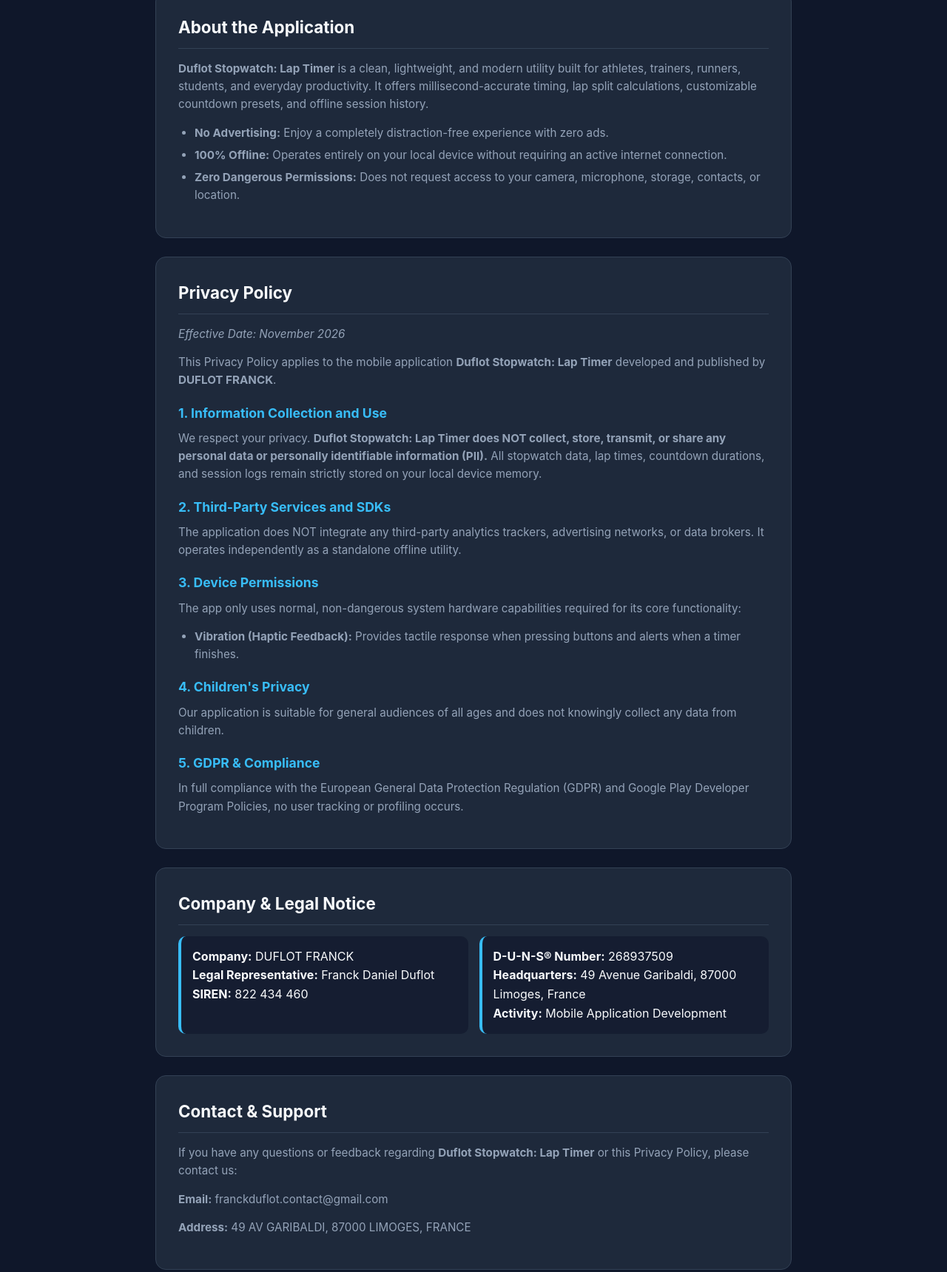
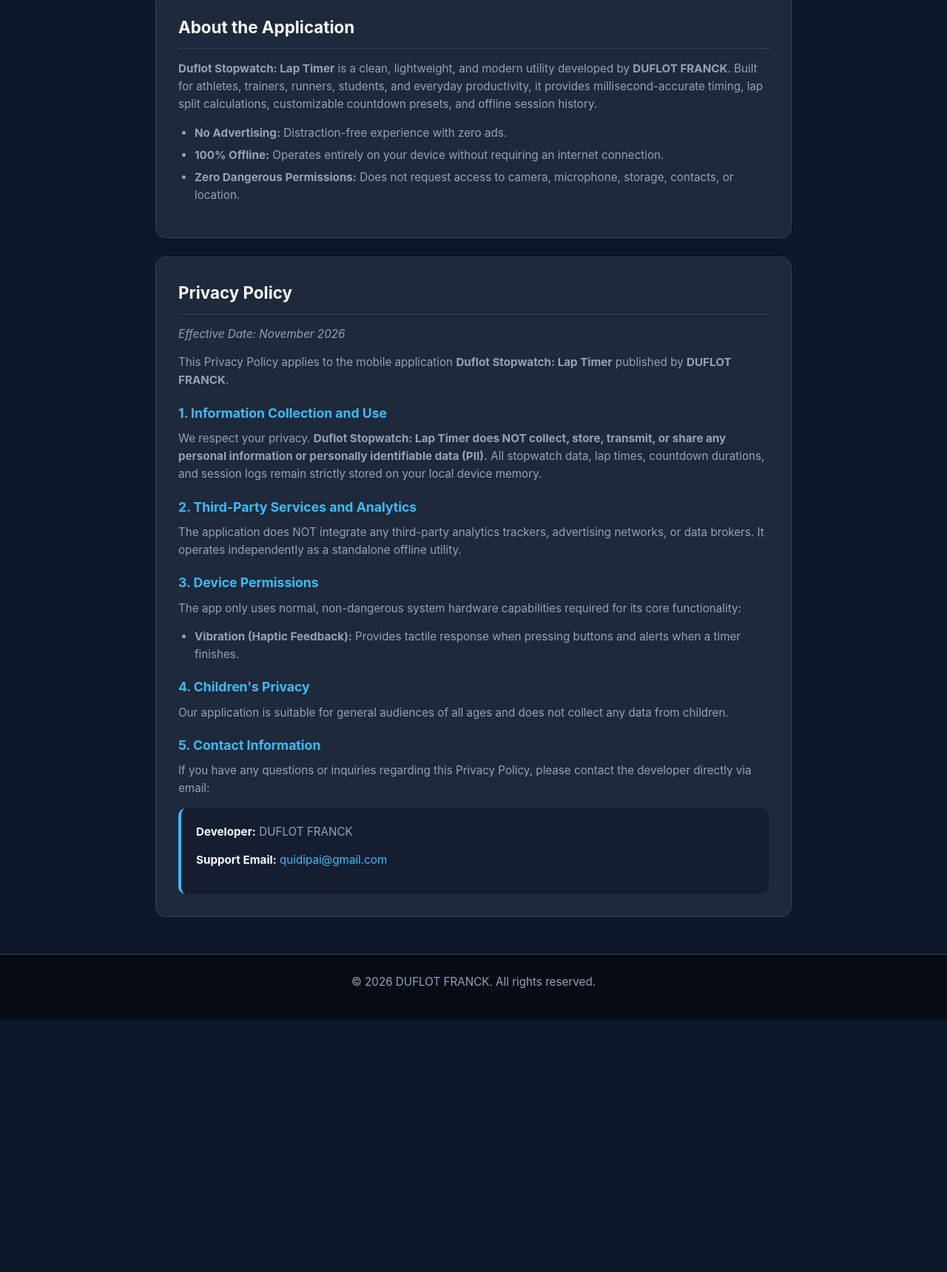
Before and after one commit to quidipai-sys/quidipai-sys.github.io, a plain HTML site: page index.html in a window 1280 px wide. Shown: the part 343-2063 px from the top of the page at 74% size. After the commit the page ends 1723 px from the top, so only its background shows below. Drawn offline with Linux system fonts and the light colour scheme.

Commit message:
Update index.html

```diff
--- a/index.html
+++ b/index.html
@@ -34,9 +34,8 @@
         p, ul { color: var(--text-muted); margin-bottom: 14px; font-size: 0.95rem; }
         ul { padding-left: 22px; }
         li { margin-bottom: 6px; }
-        .grid { display: grid; grid-template-columns: repeat(auto-fit, minmax(250px, 1fr)); gap: 15px; margin-top: 15px; }
-        .info-box { background: rgba(15, 23, 42, 0.6); padding: 15px; border-radius: 10px; border-left: 4px solid var(--primary); }
-        .info-box strong { color: var(--text-light); }
+        .contact-box { background: rgba(15, 23, 42, 0.6); padding: 20px; border-radius: 10px; border-left: 4px solid var(--primary); }
+        .contact-box strong { color: var(--text-light); }
         footer { background: #070b14; color: var(--text-muted); text-align: center; padding: 25px 0; margin-top: 50px; font-size: 0.85rem; border-top: 1px solid var(--border); }
     </style>
 </head>
@@ -46,9 +45,8 @@
         <div class="container nav">
             <a href="#" class="logo">DUFLOT <span>FRANCK</span></a>
             <div class="links">
-                <a href="#about">About App</a>
+                <a href="#about">About</a>
                 <a href="#privacy">Privacy Policy</a>
-                <a href="#legal">Legal Notice</a>
                 <a href="#contact">Contact</a>
             </div>
         </div>
@@ -64,11 +62,11 @@
         <!-- About App -->
         <section id="about" class="card">
             <h2>About the Application</h2>
-            <p><strong>Duflot Stopwatch: Lap Timer</strong> is a clean, lightweight, and modern utility built for athletes, trainers, runners, students, and everyday productivity. It offers millisecond-accurate timing, lap split calculations, customizable countdown presets, and offline session history.</p>
+            <p><strong>Duflot Stopwatch: Lap Timer</strong> is a clean, lightweight, and modern utility developed by <strong>DUFLOT FRANCK</strong>. Built for athletes, trainers, runners, students, and everyday productivity, it provides millisecond-accurate timing, lap split calculations, customizable countdown presets, and offline session history.</p>
             <ul>
-                <li><strong>No Advertising:</strong> Enjoy a completely distraction-free experience with zero ads.</li>
-                <li><strong>100% Offline:</strong> Operates entirely on your local device without requiring an active internet connection.</li>
-                <li><strong>Zero Dangerous Permissions:</strong> Does not request access to your camera, microphone, storage, contacts, or location.</li>
+                <li><strong>No Advertising:</strong> Distraction-free experience with zero ads.</li>
+                <li><strong>100% Offline:</strong> Operates entirely on your device without requiring an internet connection.</li>
+                <li><strong>Zero Dangerous Permissions:</strong> Does not request access to camera, microphone, storage, contacts, or location.</li>
             </ul>
         </section>
 
@@ -76,12 +74,12 @@
         <section id="privacy" class="card">
             <h2>Privacy Policy</h2>
             <p><em>Effective Date: November 2026</em></p>
-            <p>This Privacy Policy applies to the mobile application <strong>Duflot Stopwatch: Lap Timer</strong> developed and published by <strong>DUFLOT FRANCK</strong>.</p>
+            <p>This Privacy Policy applies to the mobile application <strong>Duflot Stopwatch: Lap Timer</strong> published by <strong>DUFLOT FRANCK</strong>.</p>
 
             <h3>1. Information Collection and Use</h3>
-            <p>We respect your privacy. <strong>Duflot Stopwatch: Lap Timer does NOT collect, store, transmit, or share any personal data or personally identifiable information (PII).</strong> All stopwatch data, lap times, countdown durations, and session logs remain strictly stored on your local device memory.</p>
+            <p>We respect your privacy. <strong>Duflot Stopwatch: Lap Timer does NOT collect, store, transmit, or share any personal information or personally identifiable data (PII).</strong> All stopwatch data, lap times, countdown durations, and session logs remain strictly stored on your local device memory.</p>
 
-            <h3>2. Third-Party Services and SDKs</h3>
+            <h3>2. Third-Party Services and Analytics</h3>
             <p>The application does NOT integrate any third-party analytics trackers, advertising networks, or data brokers. It operates independently as a standalone offline utility.</p>
 
             <h3>3. Device Permissions</h3>
@@ -91,35 +89,14 @@
             </ul>
 
             <h3>4. Children's Privacy</h3>
-            <p>Our application is suitable for general audiences of all ages and does not knowingly collect any data from children.</p>
+            <p>Our application is suitable for general audiences of all ages and does not collect any data from children.</p>
 
-            <h3>5. GDPR & Compliance</h3>
-            <p>In full compliance with the European General Data Protection Regulation (GDPR) and Google Play Developer Program Policies, no user tracking or profiling occurs.</p>
-        </section>
-
-        <!-- Legal Notice -->
-        <section id="legal" class="card">
-            <h2>Company & Legal Notice</h2>
-            <div class="grid">
-                <div class="info-box">
-                    <strong>Company:</strong> DUFLOT FRANCK<br>
-                    <strong>Legal Representative:</strong> Franck Daniel Duflot<br>
-                    <strong>SIREN:</strong> 822 434 460
-                </div>
-                <div class="info-box">
-                    <strong>D-U-N-S® Number:</strong> 268937509<br>
-                    <strong>Headquarters:</strong> 49 Avenue Garibaldi, 87000 Limoges, France<br>
-                    <strong>Activity:</strong> Mobile Application Development
-                </div>
+            <h3>5. Contact Information</h3>
+            <p>If you have any questions or inquiries regarding this Privacy Policy, please contact the developer directly via email:</p>
+            <div class="contact-box">
+                <p><strong>Developer:</strong> DUFLOT FRANCK</p>
+                <p><strong>Support Email:</strong> <a href="mailto:quidipai@gmail.com" style="color: var(--primary); text-decoration: none;">quidipai@gmail.com</a></p>
             </div>
-        </section>
-
-        <!-- Contact -->
-        <section id="contact" class="card">
-            <h2>Contact & Support</h2>
-            <p>If you have any questions or feedback regarding <strong>Duflot Stopwatch: Lap Timer</strong> or this Privacy Policy, please contact us:</p>
-            <p><strong>Email:</strong> franckduflot.contact@gmail.com</p>
-            <p><strong>Address:</strong> 49 AV GARIBALDI, 87000 LIMOGES, FRANCE</p>
         </section>
     </div>
 
```
